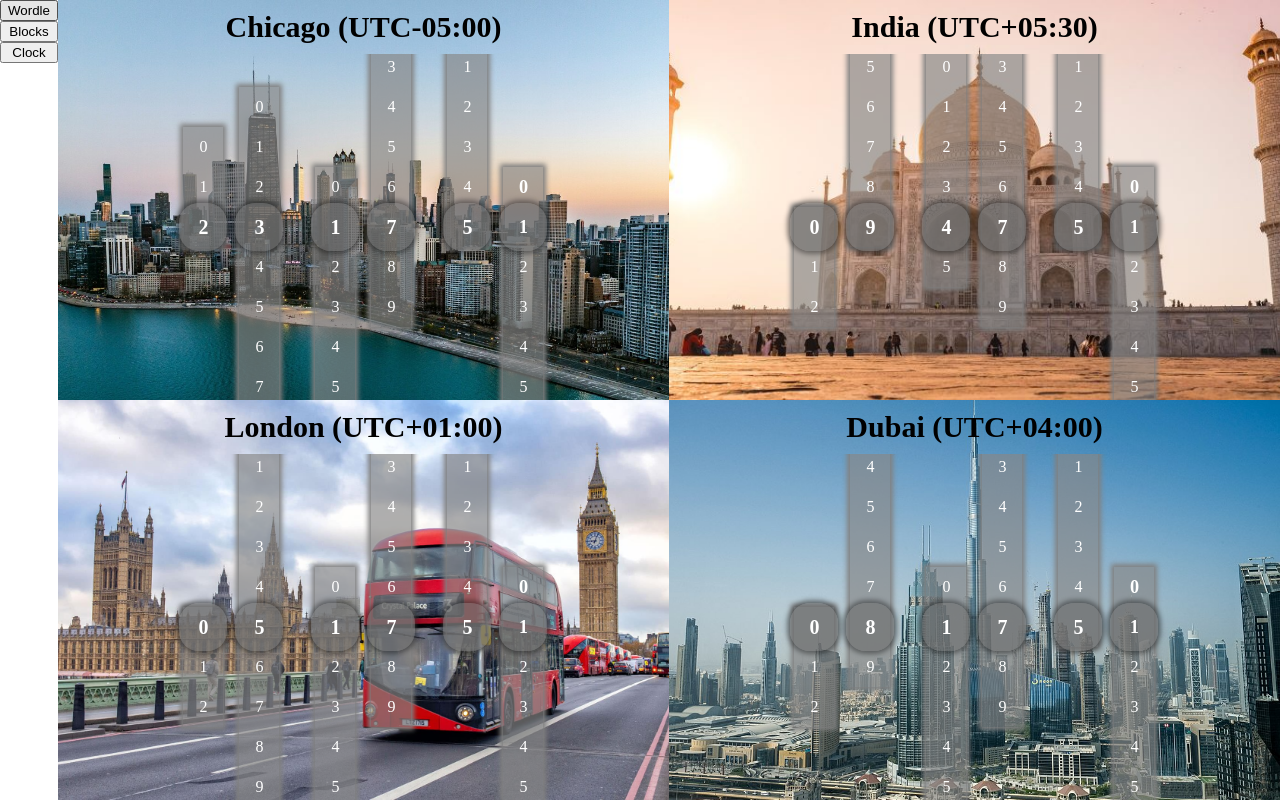
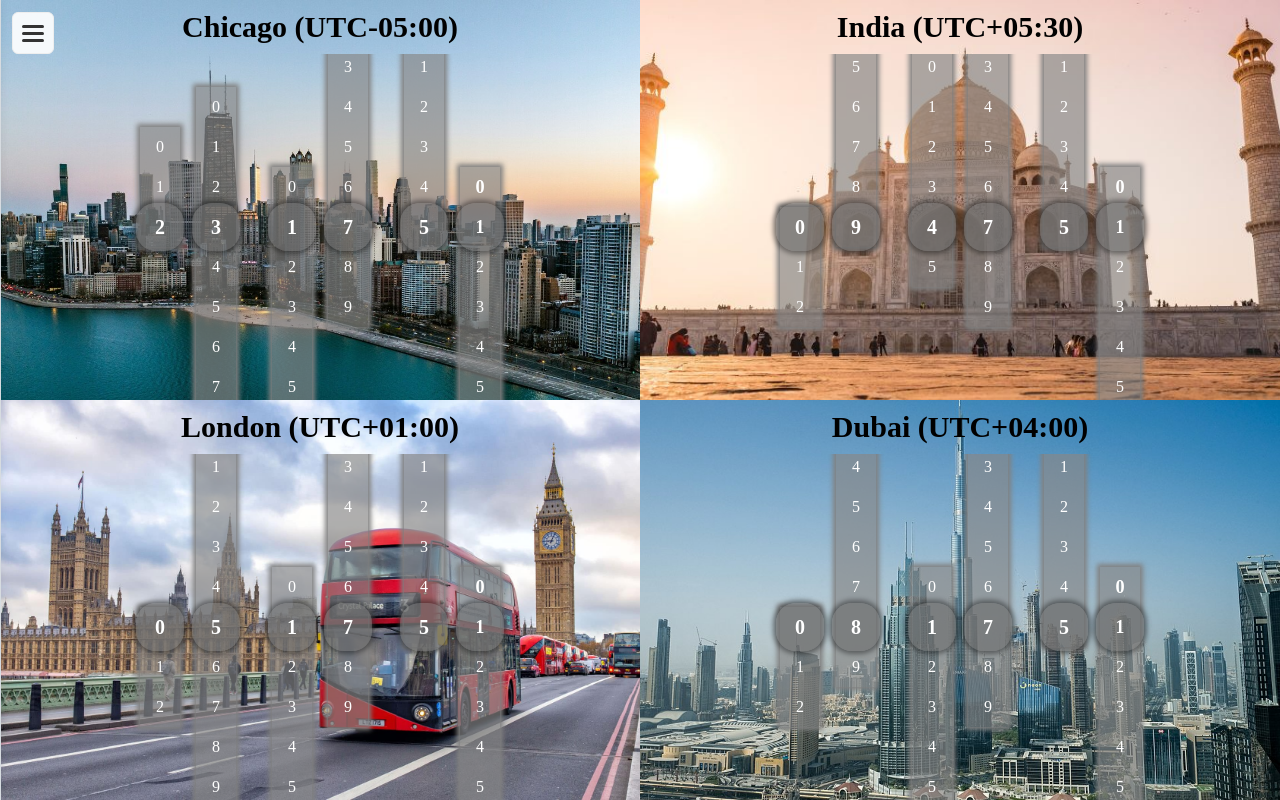
Before and after one commit to aswinsvijay/react-app, a React (Vite) app: page / in a window 1280 px wide. Built offline with nearby package versions, Linux system fonts and the light colour scheme.

Commit message:
sidebar updates

```diff
--- a/src/App.tsx
+++ b/src/App.tsx
@@ -11,24 +11,150 @@ const appList = [
   { name: 'Clock', Component: Clock },
 ] as const;
 
+type AppName = (typeof appList)[number]['name'];
+
+const hamburgerStyle: React.CSSProperties = {
+  width: 32,
+  height: 32,
+  display: 'flex',
+  flexDirection: 'column',
+  gap: 4,
+  justifyContent: 'center',
+  alignItems: 'center',
+  cursor: 'pointer',
+  padding: 4,
+  position: 'absolute',
+  top: 12,
+  left: 12,
+  zIndex: 1001,
+  background: 'rgba(255,255,255,0.9)',
+  borderRadius: 6,
+  border: '1px solid #eee',
+};
+
+const barStyle: React.CSSProperties = {
+  width: 22,
+  height: 3,
+  background: '#333',
+  borderRadius: 2,
+};
+
+const sidebarWidth = 160;
+
+function Sidebar({
+  open,
+  onAppSelect,
+  selected,
+}: {
+  open: boolean;
+  onAppSelect: (name: AppName) => void;
+  selected: AppName;
+}) {
+  return (
+    <div
+      style={{
+        position: 'fixed',
+        top: 0,
+        left: 0,
+        bottom: 0,
+        width: sidebarWidth,
+        background: '#fafbfc',
+        borderRight: '1px solid #d6dbe0',
+        boxShadow: '2px 0 8px 0 rgba(0,0,0,0.05)',
+        display: 'flex',
+        flexDirection: 'column',
+        justifyContent: 'flex-start',
+        transform: open ? 'translateX(0)' : `translateX(-${sidebarWidth}px)`,
+        transition: 'transform 0.3s cubic-bezier(.42,0,.28,1.31)',
+        zIndex: 1002,
+        gap: 2,
+      }}
+    >
+      {appList.map(({ name }) => (
+        <button
+          key={name}
+          style={{
+            background: selected === name ? '#e8eaf0' : 'transparent',
+            border: 'none',
+            padding: '12px 18px',
+            textAlign: 'left',
+            fontSize: 16,
+            cursor: 'pointer',
+            width: '100%',
+            color: '#223',
+            outline: 'none',
+            fontWeight: selected === name ? 'bold' : undefined,
+            borderLeft: selected === name ? '3px solid #1976d2' : '3px solid transparent',
+            transition: 'background 0.2s, border 0.3s',
+          }}
+          onClick={() => onAppSelect(name)}
+        >
+          {name}
+        </button>
+      ))}
+    </div>
+  );
+}
+
+function Hamburger({ onClick }: { onClick: () => void }) {
+  return (
+    <div style={hamburgerStyle} onClick={onClick} aria-label="Toggle sidebar">
+      <div style={barStyle} />
+      <div style={barStyle} />
+      <div style={barStyle} />
+    </div>
+  );
+}
+
 function App() {
   const [selected, setSelected] = useState<(typeof appList)[number]['name']>('Clock');
+  const [sidebarOpen, setSidebarOpen] = useState(false);
 
   return (
-    <div style={{ display: 'flex', flexDirection: 'row' }}>
-      <div style={{ display: 'flex', flexDirection: 'column' }}>
-        {appList.map(({ name }) => {
-          return (
-            <button key={name} onClick={() => setSelected(name)}>
-              {name}
-            </button>
-          );
-        })}
-      </div>
-      <div style={{ flex: 1 }}>
-        {appList.map(({ name, Component }) => {
-          return selected === name && <Component key={name} />;
-        })}
+    <div style={{ display: 'flex', flexDirection: 'row', minHeight: '100vh', position: 'relative' }}>
+      {sidebarOpen && (
+        <div
+          style={{
+            position: 'fixed',
+            top: 0,
+            left: 0,
+            right: 0,
+            bottom: 0,
+            zIndex: 1001,
+            background: 'rgba(0,0,0,0)', // transparent but blocks mouse events
+          }}
+          onClick={() => setSidebarOpen(false)}
+        />
+      )}
+      <Sidebar
+        open={sidebarOpen}
+        onAppSelect={(name) => {
+          setSelected(name);
+          setSidebarOpen(false);
+        }}
+        selected={selected}
+      />
+      <Hamburger onClick={() => setSidebarOpen(true)} />
+      <div
+        style={{
+          flex: 1,
+          width: '100%',
+          minHeight: '100vh',
+          position: 'relative',
+          transition: 'filter 0.3s',
+          filter: sidebarOpen ? 'blur(1px) grayscale(0.08)' : 'none',
+        }}
+        onClick={() => setSidebarOpen(false)}
+      >
+        <div
+          style={{
+            minHeight: '100vh',
+          }}
+        >
+          {appList.map(({ name, Component }) => {
+            return selected === name && <Component key={name} />;
+          })}
+        </div>
       </div>
     </div>
   );
```
